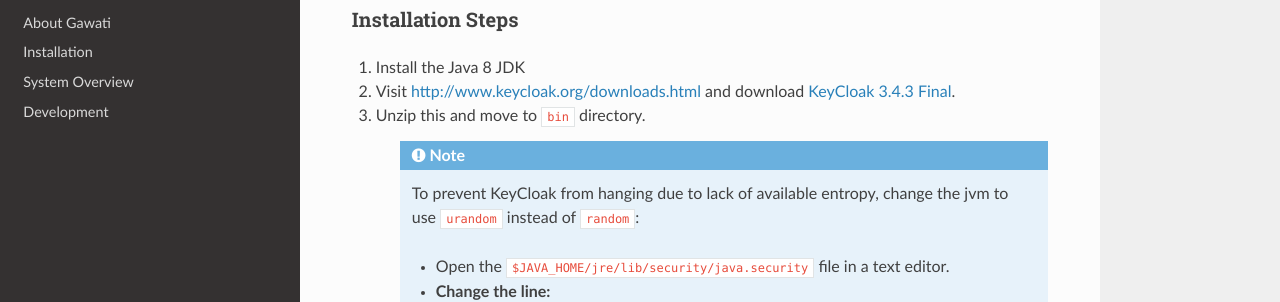
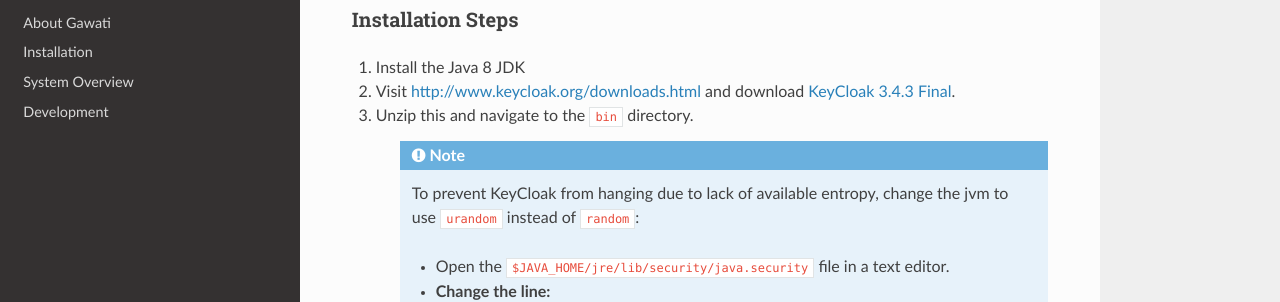
Before and after one commit to gawati/gawati-docs, a Sphinx documentation site: the page built from docs/source/development/authentication.rst, in a window 1280 px wide and 900 px high, scrolled down 3439 px. Shown: the part 152-454 px from the top of the window. Built offline with Sphinx 7.4.7 and the Read the Docs theme 2.0.0, drawn with Linux system fonts in a browser that asks for light colours.

Commit message:
Modify ambiguous wording

```diff
--- a/docs/source/development/authentication.rst
+++ b/docs/source/development/authentication.rst
@@ -193,7 +193,7 @@ Installation Steps
 
 #. Visit http://www.keycloak.org/downloads.html  and download  `KeyCloak 3.4.3 Final <https://downloads.jboss.org/keycloak/3.4.3.Final/keycloak-3.4.3.Final.zip>`_.
 
-#. Unzip this and move to ``bin`` directory.
+#. Unzip this and navigate to the ``bin`` directory.
 
     .. note::
         To prevent KeyCloak from hanging due to lack of available entropy, change the jvm to use ``urandom`` instead of ``random``:
```
